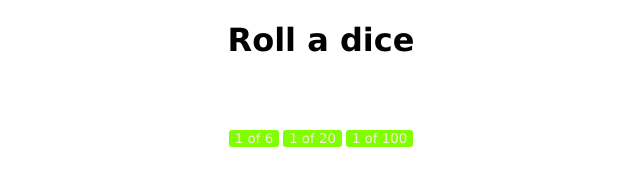
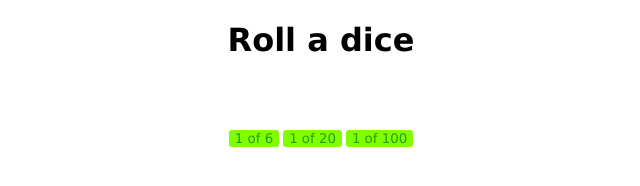
Before and after one commit to FelipePoter/RollaRpgDice, a plain HTML site: page index.html in a window 1280 px wide. Shown: the whole page, without its empty margins (319-959 px from the left). Drawn offline with Linux system fonts and the light colour scheme.

Commit message:
Update index.html

```diff
--- a/index.html
+++ b/index.html
@@ -25,7 +25,7 @@
             justify-content: space-evenly;
             font-family: Verdana, Tahoma, sans-serif;
             background-color: chartreuse;
-            color: antiquewhite;
+            color: #259E00;
             border: none;
             border-radius: 3px;
         }
```
